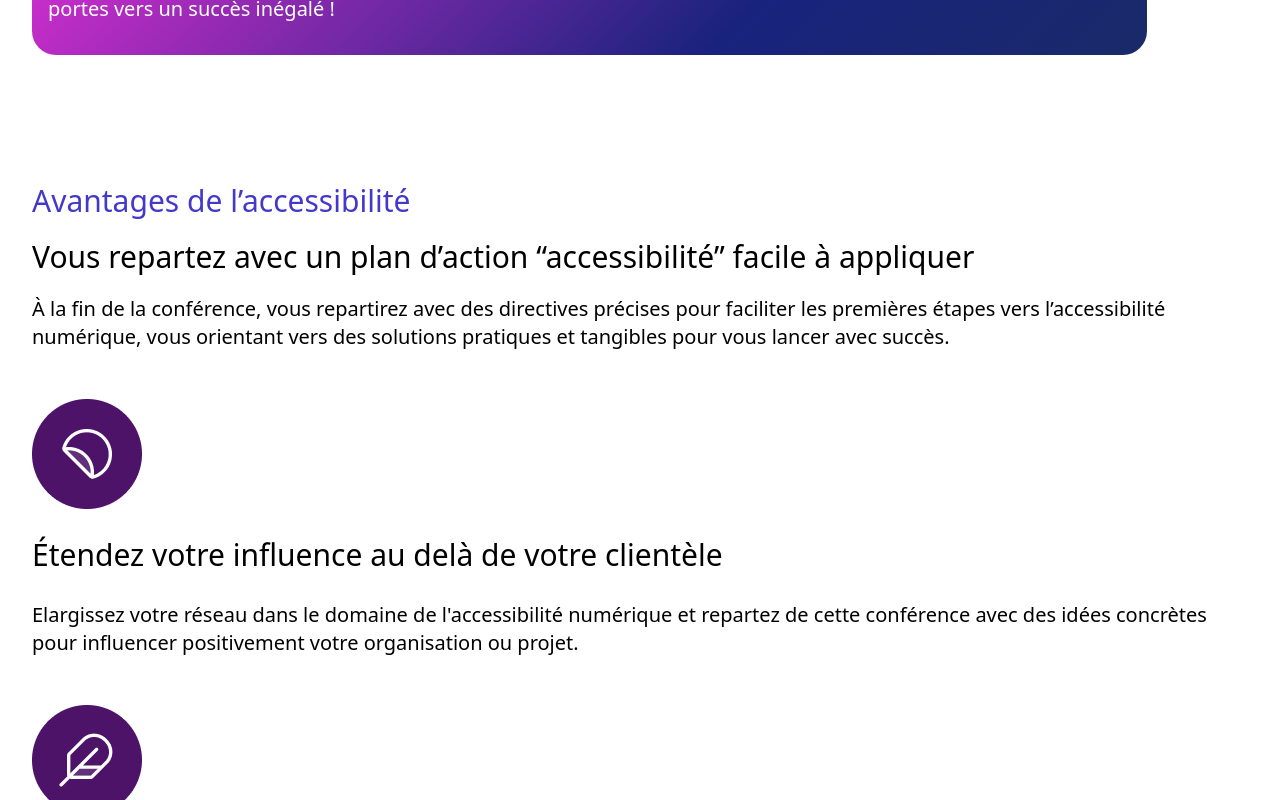
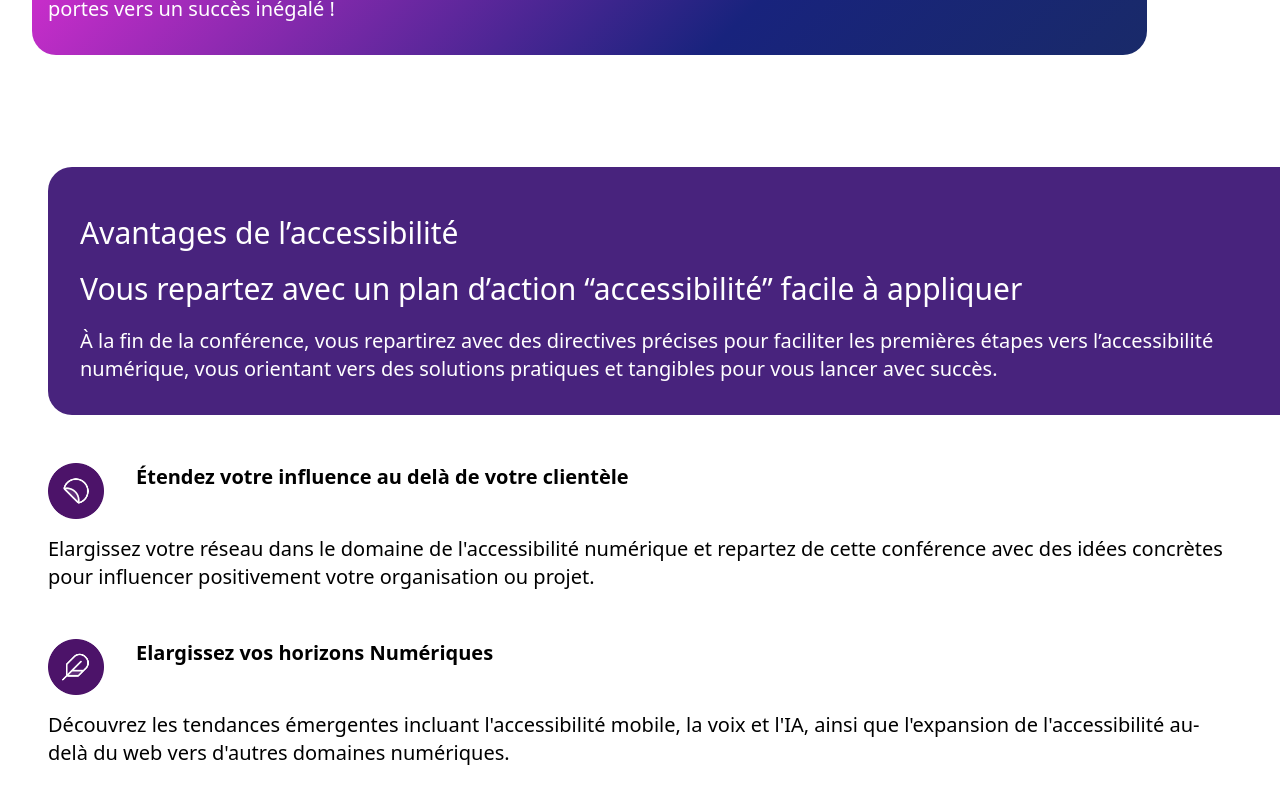
Before and after one commit to inolib/seeph2023, a React (Vite) app: page / in a window 1280 px wide. Shown: the part 3220-4020 px from the top of the page. Built offline with nearby package versions, Linux system fonts and the light colour scheme.

Commit message:
feat: ThirdRegion

```diff
--- a/src/components/cards/ObjectiveCard.tsx
+++ b/src/components/cards/ObjectiveCard.tsx
@@ -8,12 +8,14 @@ type Props = {
 
 export const ObjectiveCard = ({ content, heading, imageUrl }: Props) => {
   return (
-    <div className="my-12">
-      <img alt="" className="" src={imageUrl} />
+    <div className="my-12 text-left">
+      <div className="flex gap-8 text-xl font-bold ">
+        <img alt="" className="h-14 w-14 " src={imageUrl} />
 
-      <Landmark.Heading className="my-7 text-3xl">{heading}</Landmark.Heading>
+        <Landmark.Heading className="">{heading}</Landmark.Heading>
+      </div>
 
-      <p className="text-xl">{content}</p>
+      <p className="my-4 text-xl">{content}</p>
     </div>
   );
 };
--- a/src/components/sections/ThirdRegion.tsx
+++ b/src/components/sections/ThirdRegion.tsx
@@ -1,19 +1,22 @@
 import { useId } from "react";
 
 import { ObjectiveCard } from "../cards/ObjectiveCard";
+import { CallToActionLink } from "../links/CallToActionLink";
 import { Landmark } from "../ui/Landmark/Landmark";
 
 export const ThirdRegion = () => {
   const id = useId();
   return (
-    <Landmark aria-labelledby={id} className="p-8 " landmarkRole="region">
-      <Landmark.Heading className="my-4 text-3xl text-indigo-700" id={id}>
+    <Landmark aria-labelledby={id} className="my-8" landmarkRole="region">
+      <div className="background-full ml-12 rounded-l-3xl p-8 text-white">
+        <Landmark.Heading className="my-4 text-3xl " id={id}>
           Avantages de l’accessibilité
         </Landmark.Heading>
 
         <div>
           <p className="my-5 text-3xl">
-          Vous repartez avec un plan d’action “accessibilité” facile à appliquer
+            Vous repartez avec un plan d’action “accessibilité” facile à
+            appliquer
           </p>
           <p className="text-xl">
             À la fin de la conférence, vous repartirez avec des directives
@@ -22,8 +25,9 @@ export const ThirdRegion = () => {
             pour vous lancer avec succès.
           </p>
         </div>
+      </div>
 
-      <div>
+      <div className="px-12 text-center">
         <ObjectiveCard
           content="Elargissez votre réseau dans le domaine de l'accessibilité numérique et repartez de cette conférence avec des idées concrètes pour influencer positivement votre organisation ou projet."
           heading="Étendez votre influence au delà de votre clientèle"
@@ -39,6 +43,8 @@ export const ThirdRegion = () => {
           heading="Un Aperçu Exclusif de nos méthodes de travail"
           imageUrl="/icone3.png"
         />
+
+        <CallToActionLink label="Réservez maintenant" />
       </div>
     </Landmark>
   );
--- a/src/global.css
+++ b/src/global.css
@@ -5,3 +5,7 @@
 .background {
   background: linear-gradient(135deg, #d72ed1 5%, #18237d 66%, #192a69 100%);
 }
+
+.background-full {
+  background-color: #48237d;
+}
```
Lines whose indentation alone changed are shown as unchanged.
